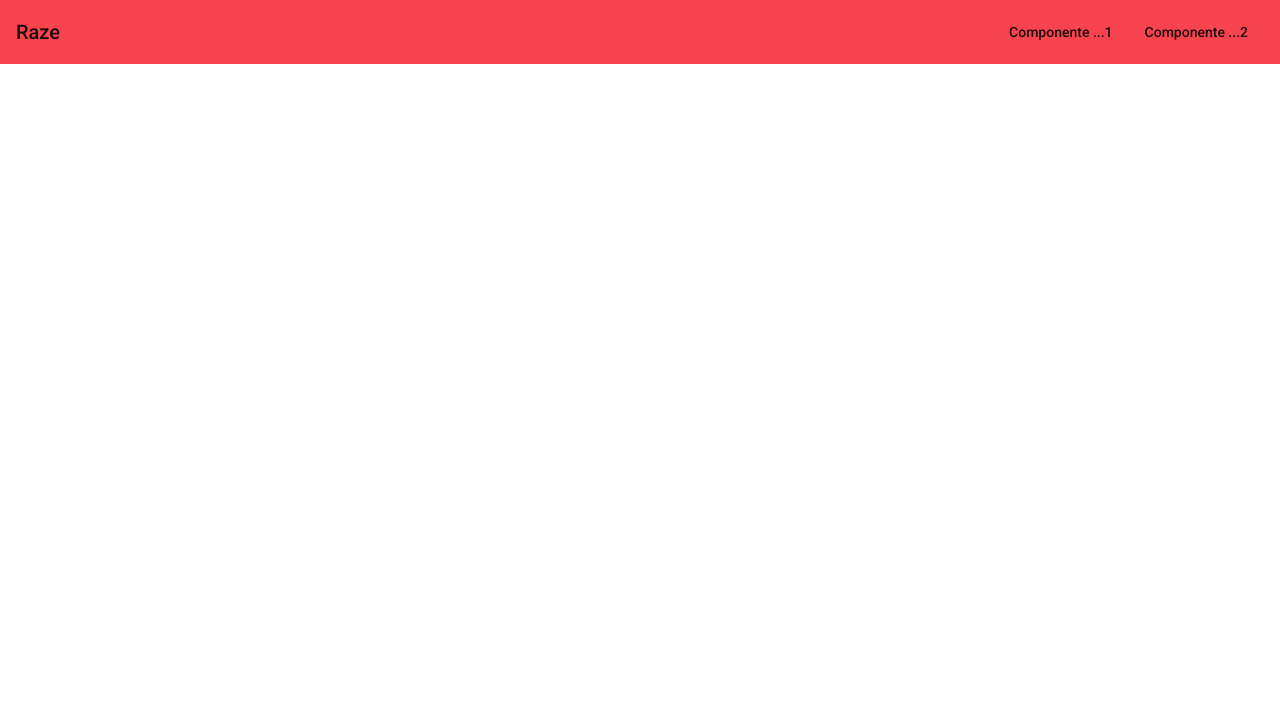
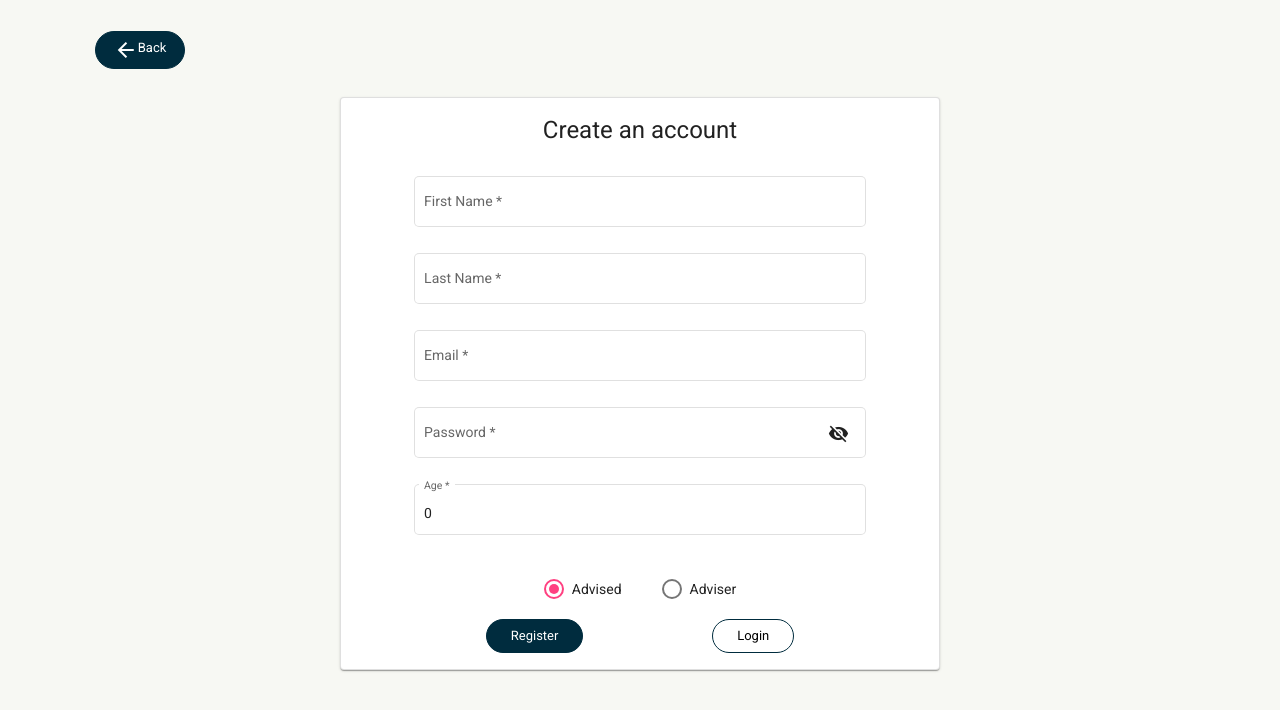
Before and after one commit to JesussPacheco/Raze, an Angular app: page /register in a window 1280 px wide. Before the commit this address led to /. Shown: the top 710 px of the page. Built offline with nearby package versions, Linux system fonts and the light colour scheme.

Commit message:
Add register view to login

```diff
--- a/src/app/app.component.css
+++ b/src/app/app.component.css
@@ -1,3 +1,9 @@
+.content-body{
+  min-height: 100%;
+  padding: 6px;
+  background: #F7F8F3;
+  display: block;
+}
 .example-spacer {
   flex: 1 1 auto;
 }
--- a/src/app/app.component.html
+++ b/src/app/app.component.html
@@ -1,12 +1,3 @@
-
-<!-- Toolbar -->
-<mat-toolbar class="toolbar">
-  <span>Raze</span>
-  <span class="example-spacer"></span>
-
-  <!-- App Options -->
-  <div class="mat-spacer"></div>
-  <a mat-button [routerLink]="'/Componente1'" >Componente ...1</a>
-  <a mat-button [routerLink]="'/Componente2'" >Componente  ...2</a>
-</mat-toolbar>
-<router-outlet></router-outlet>
+<div class="content-body">
+  <router-outlet></router-outlet>
+</div>
--- a/src/app/components/login/pages/login/login.component.ts
+++ b/src/app/components/login/pages/login/login.component.ts
@@ -28,6 +28,6 @@ export class LoginComponent implements OnInit {
   }
 
   onRegister(){
-
+    this.router.navigate(['/register']);
   }
 }
--- /dev/null
+++ b/src/app/components/login/pages/register/register.component.css
@@ -0,0 +1,77 @@
+.back-arrow{
+  display: flex;
+  margin-top: 2%;
+  margin-left: 7%;
+  text-decoration: none;
+  color: white;
+  border: 1px solid #002C3E;
+  padding: 6px 18px;
+  font-size: 13px;
+  background: #002C3E;
+  cursor: pointer;
+  border-radius: 50px;
+}
+.back-arrow p, .back-arrow mat-icon{
+  margin: 0;
+  padding: 0;
+}
+.card{
+  max-width: 600px;
+  margin: 2em auto;
+  text-align: center;
+
+}
+
+.header{
+  text-align: center;
+}
+
+.full-width{
+  width: 80%;
+}
+
+.forgot-password{
+  padding-left: 0;
+}
+
+.first-name-input{
+  padding-top: 10px;
+}
+.buttons{
+  display: flex;
+  justify-content: space-evenly;
+  align-items: center;
+}
+.button{
+  display: inline-block;
+  text-decoration: none;
+  color: white;
+  border: 1px solid #002C3E;
+  padding: 6px 24px;
+  font-size: 13px;
+  background: #002C3E;
+  position: relative;
+  cursor: pointer;
+  border-radius: 50px;
+}
+.secondary-button{
+  display: inline-block;
+  text-decoration: none;
+  color: black;
+  border: 1px solid #002C3E;
+  padding: 6px 24px;
+  font-size: 13px;
+  background: transparent;
+  position: relative;
+  cursor: pointer;
+  border-radius: 50px;
+}
+.mat-form-field-flex{
+  background: white;
+}
+.radio-group{
+  justify-content: space-evenly;
+}
+mat-radio-button{
+  margin: 20px;
+}
--- /dev/null
+++ b/src/app/components/login/pages/register/register.component.html
@@ -0,0 +1,104 @@
+<button class=" back-arrow ">
+  <mat-icon>arrow_back</mat-icon>
+  <p>Back</p>
+</button>
+
+<mat-card class="card">
+  <mat-card-content>
+    <div class="header">
+      <h1>Create an account</h1>
+    </div>
+    <form (ngSubmit)="onRegister()" name="registerForm" [formGroup]="registerForm">
+
+      <div class="first-name-input">
+        <mat-form-field class="full-width" appearance="outline">
+          <mat-label>First Name</mat-label>
+          <input formControlName="first_name" matInput required/>
+          <mat-error *ngIf="registerForm.get('first_name')?.errors?.required">
+            First name is required
+          </mat-error>
+        </mat-form-field>
+      </div>
+
+      <div>
+        <mat-form-field class="full-width" appearance="outline">
+          <mat-label>Last Name</mat-label>
+          <input formControlName="last_name" matInput required/>
+          <mat-error *ngIf="registerForm.get('last_name')?.errors?.required">
+            Last name is required
+          </mat-error>
+        </mat-form-field>
+      </div>
+
+      <div>
+        <mat-form-field class="full-width" appearance="outline">
+          <mat-label>Email</mat-label>
+          <input formControlName="email" matInput required/>
+          <mat-error *ngIf="registerForm.get('email')?.errors?.required">
+            Email is required
+          </mat-error>
+          <mat-error *ngIf="registerForm.get('email')?.errors?.email">
+            Email introduced is not valid
+          </mat-error>
+        </mat-form-field>
+      </div>
+      <div>
+        <mat-form-field class="full-width" appearance="outline">
+          <mat-label>Password</mat-label>
+          <input formControlName="password" matInput [type]="hide ? 'password' : 'text'" required/>
+          <button mat-icon-button matSuffix (click)="hide = !hide" [attr.aria-label]="'Hide Password'"
+                  [attr.aria-pressed]="hide">
+            <mat-icon>{{hide ? 'visibility_off' : 'visibility'}}</mat-icon>
+          </button>
+          <mat-error *ngIf="registerForm.get('password')?.errors?.required">
+            Password is required
+          </mat-error>
+          <mat-error *ngIf="registerForm.get('password')?.errors?.minLength">
+            password must be at least 8 characters
+          </mat-error>
+        </mat-form-field>
+      </div>
+
+      <div>
+        <mat-form-field class="full-width" appearance="outline">
+          <mat-label>Age</mat-label>
+          <input type="number" formControlName="age" matInput required/>
+          <mat-error *ngIf="registerForm.get('age')?.errors?.required">
+            Age is required
+          </mat-error>
+          <mat-error *ngIf="registerForm.get('age')?.errors?.min">
+            You must be at least 10 years old
+          </mat-error>
+        </mat-form-field>
+      </div>
+
+      <div>
+        <mat-radio-group formControlName="user_type" class="radio-group">
+          <mat-radio-button value="1" checked>Advised</mat-radio-button>
+          <mat-radio-button value="2">Adviser</mat-radio-button>
+        </mat-radio-group>
+      </div>
+
+      <div *ngIf="registerForm.controls['user_type'].value === '2'">
+        <mat-form-field class="full-width" appearance="outline">
+          <mat-label>Years of experience</mat-label>
+          <input matInput type="number" required formControlName="years_experience"/>
+        </mat-form-field>
+
+        <mat-form-field class="full-width" appearance="outline">
+          <mat-select formControlName="professionId" placeholder="Profession">
+            <ng-container *ngFor="let profession of professions">
+              <mat-option value="{{profession.id}}">{{profession.name}}</mat-option>
+            </ng-container>
+          </mat-select>
+        </mat-form-field>
+      </div>
+
+      <div class="buttons">
+        <button class="button">Register</button>
+        <button class="secondary-button" (click)="onLogin()">Login</button>
+      </div>
+
+    </form>
+  </mat-card-content>
+</mat-card>
--- /dev/null
+++ b/src/app/components/login/pages/register/register.component.ts
@@ -0,0 +1,56 @@
+import { Component, OnInit } from '@angular/core';
+import {FormControl, FormGroup, Validators} from "@angular/forms";
+import {Router} from "@angular/router";
+
+@Component({
+  selector: 'app-register',
+  templateUrl: './register.component.html',
+  styleUrls: ['./register.component.css']
+})
+export class RegisterComponent implements OnInit {
+  registerForm: FormGroup;
+  hide = true;
+
+  professions = [
+    { id: 1, name: 'None' },
+    { id: 2, name: 'Profession 1' },
+    { id: 3, name: 'Profession 2' },
+    { id: 4, name: 'Profession 3' },
+  ]
+
+  constructor(private router: Router) {
+    this.registerForm = new FormGroup({
+      first_name: new FormControl('', Validators.required),
+      last_name: new FormControl('', Validators.required),
+      email :  new FormControl('', [Validators.required, Validators.email]),
+      password: new FormControl('', [Validators.required, Validators.minLength(8)]),
+      age: new FormControl(0, [Validators.required, Validators.min(10)]),
+      interests: new FormControl([]),
+      user_type: new FormControl('1', Validators.required),
+      years_experience: new FormControl(0),
+      professionId: new FormControl(1)
+    });
+  }
+
+  ngOnInit(): void {
+    this.registerForm = new FormGroup({
+      first_name: new FormControl('', Validators.required),
+      last_name: new FormControl('', Validators.required),
+      email :  new FormControl('', [Validators.required, Validators.email]),
+      password: new FormControl('', [Validators.required, Validators.minLength(8)]),
+      age: new FormControl(0, Validators.required),
+      interests: new FormControl([]),
+      user_type: new FormControl('1', Validators.required),
+      years_experience: new FormControl(0),
+      professionId: new FormControl(1)
+    });
+  }
+
+  onLogin(){
+    this.router.navigate(['/login']);
+  }
+
+  onRegister(){
+
+  }
+}
--- a/src/app/router/app-routing.module.ts
+++ b/src/app/router/app-routing.module.ts
@@ -1,11 +1,13 @@
 import { NgModule } from '@angular/core';
 import { RouterModule, Routes } from '@angular/router';
 import {LoginComponent} from "../components/login/pages/login/login.component";
+import {RegisterComponent} from "../components/login/pages/register/register.component";
 
 
 const routes: Routes = [
   { path: '', redirectTo: 'login', pathMatch: 'full' },
   { path: 'login', component: LoginComponent,  },
+  { path: 'register', component: RegisterComponent,  }
 ];
 
 @NgModule({
```
Also changed, not shown: src/app/app.module.ts (+8 -2 lines), 1 other file (tests, documents, lock files or other folders).
